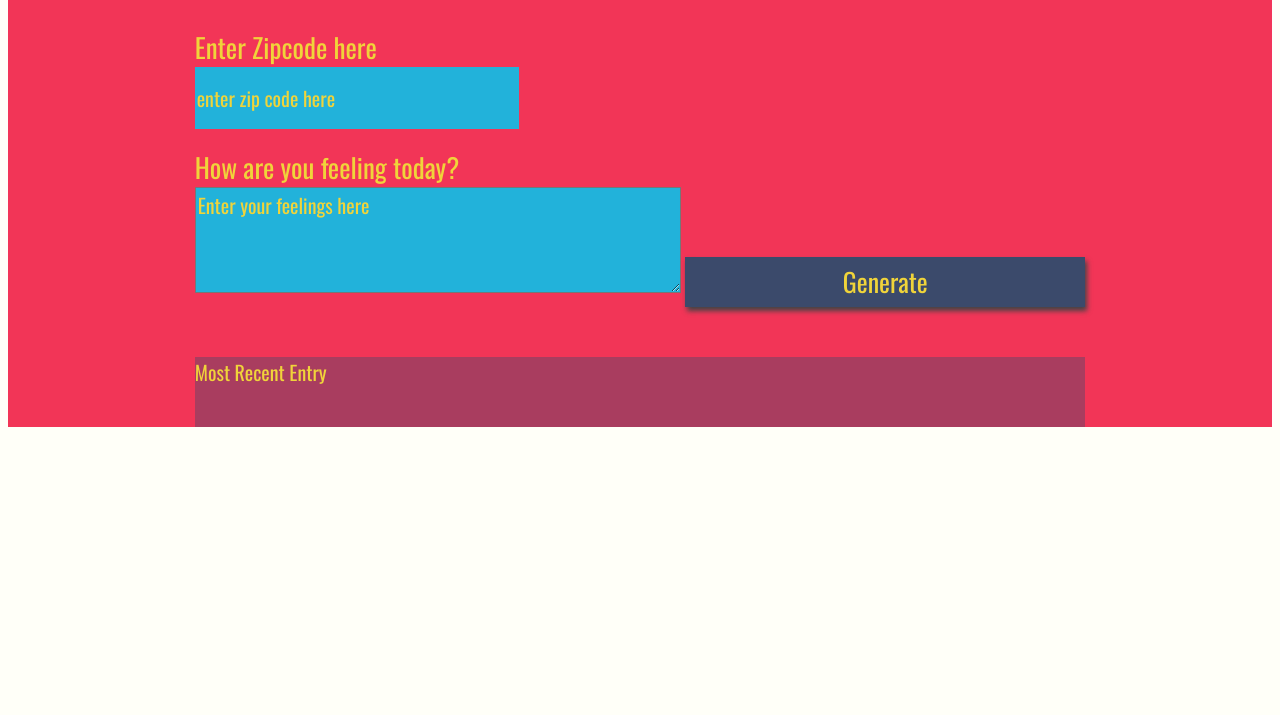
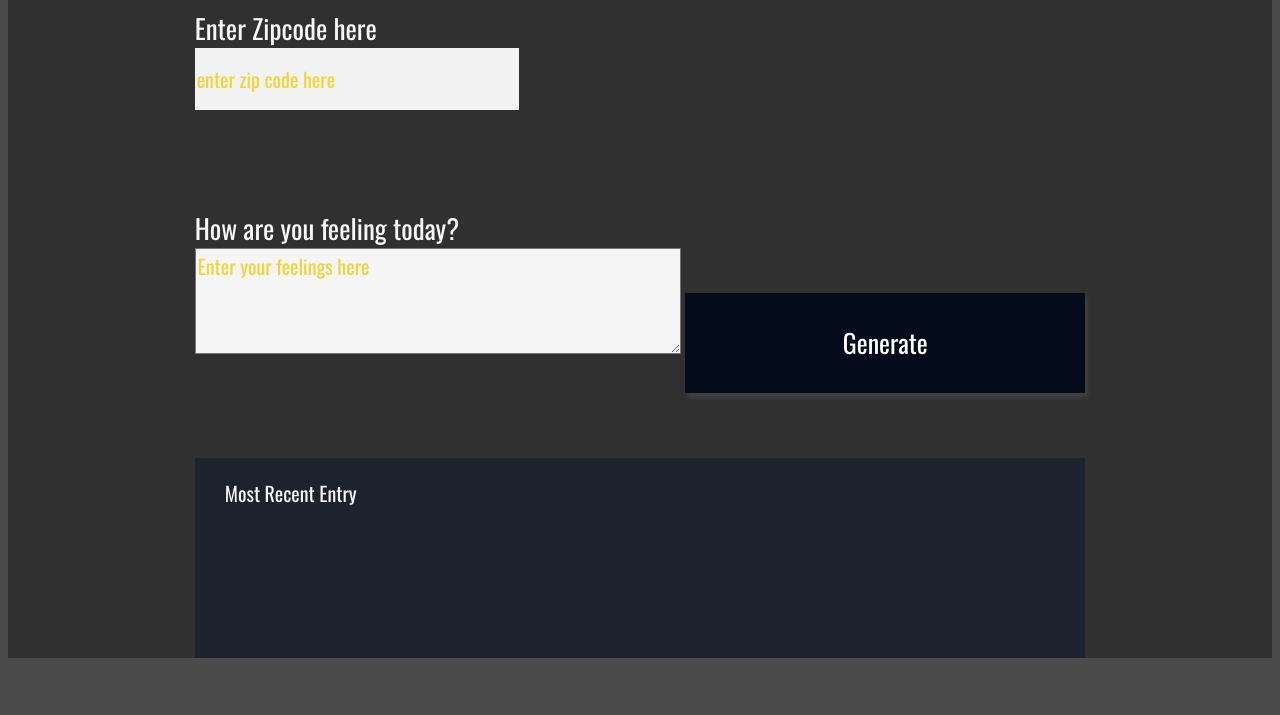
Before and after one commit to Ibrah-salama/weatherJournalApp, a website: page website/index.html in a window 1280 px wide. Shown: the part 101-816 px from the top of the page. Drawn offline with nearby package versions, Linux system fonts and the light colour scheme; a web font is replaced by a local one.

Commit message:
editing in css

```diff
--- a/website/style.css
+++ b/website/style.css
@@ -1,51 +1,45 @@
 body{
-    background: #fffff8;
+    background: #4b4b4b;
     font-family: -apple-system, BlinkMacSystemFont, sans-serif;
+    height: 100vh;
 }
 
 #app{
     display: grid;
-    grid-auto-rows: minmax(120px, auto);
-    /* grid-template-columns:  */
-    background: #f23557;
-    color: #f0d43a;
+    background: #303030;
+    color: #f7f7f7;
     justify-content: center;
     font-size: 20px;
     font-family: 'Oswald', sans-serif;
 }
 
 .holder{
-
+    height: 200px;
 }
 
 .entry{
-    background: rgba(59, 74, 107, .4);
+    background: rgba(2, 15, 43, 0.4);
     margin-top: 50px;
 }
 
 #entryHolder{
-
+    margin-left: 30px;
 }
 
 #date{
-
+    margin-left: 50px;
 }
 
 #temp{
-
+    margin-left: 50px;
 }
 
 #content{
-
-}
-
-.headline {
-
+    margin-left: 50px;
 }
 .title{
-
+    margin-top: 20px;
 }
-
 /*  Basic Styling To Override Default For Basic HTML Elements */
 label{
     display:block;
@@ -56,8 +50,8 @@ input{
     display:block;
     height: 60px;
     width: 320px;
-    background:#22b2da;
-    color: #f0d43a;
+    background:#f2f2f2;
+    color: #b1b1b1;
     font-size: 20px;
     font-family: 'Oswald', sans-serif;
     border: none;
@@ -65,9 +59,9 @@ input{
 
 button{
     width: 400px;
-    height: 50px;
-    background: #3b4a6b;
-    color: #f0d43a;
+    height: 100px;
+    background: #040b1a;
+    color: #ffffff;
     font-size: 26px;
     font-family: 'Oswald', sans-serif;
     border: none;
@@ -76,10 +70,12 @@ button{
 h1{
     font-size: 36px;
 }
-
+.title{
+    margin-left: 30px;
+}
 textarea{
-    background:#22b2da;
-    color: #f0d43a;
+    background:#f5f5f5;
+    color: #a2a2a2;
     font-size: 20px;
     font-family: 'Oswald', sans-serif;
     height: 100px;
@@ -99,13 +95,13 @@ button:focus {
 }
 
 :-ms-input-placeholder { /* Internet Explorer 10-11 */
-    color: #f0d43a;
+    color: #262626;
     font-family: 'Oswald', sans-serif;
 
 }
 
 ::-ms-input-placeholder { /* Microsoft Edge */
-    color: #f0d43a;
+    color: #373737;
     font-family: 'Oswald', sans-serif;
 
 }
```
Also changed, not shown: server.js (+10 -12 lines), website/app.js (+0 -14 lines).
